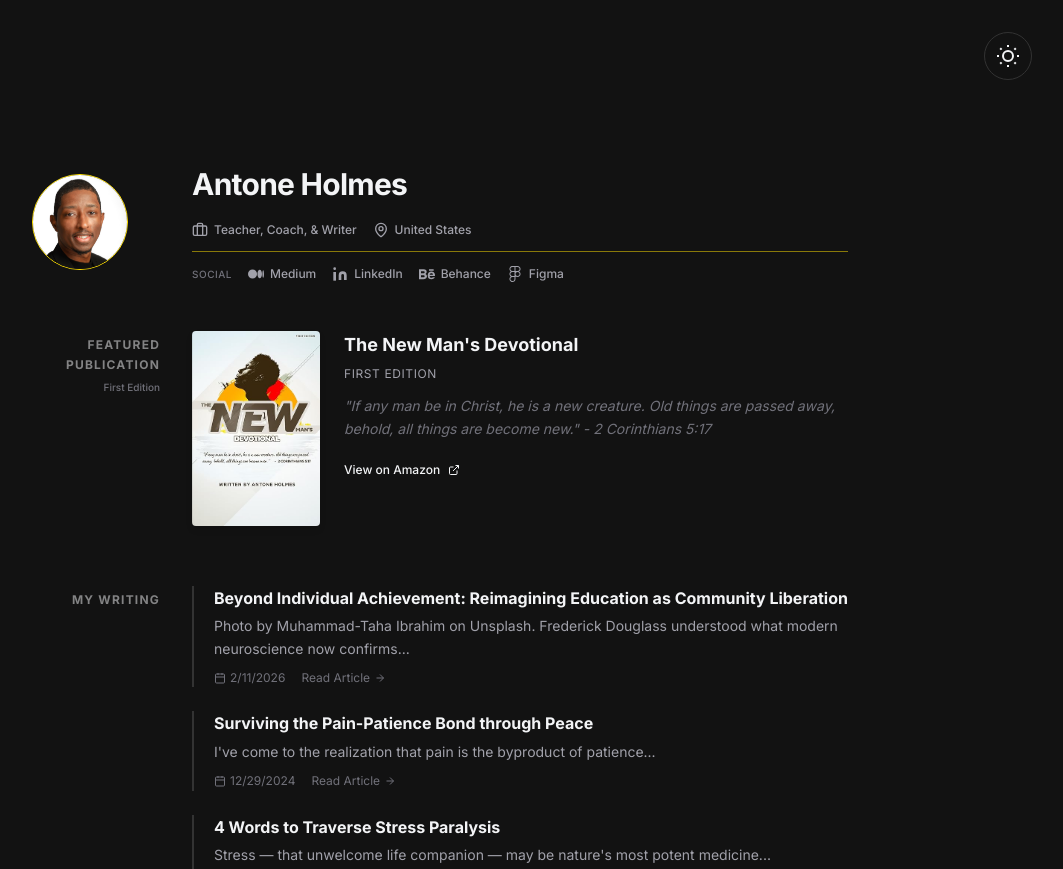
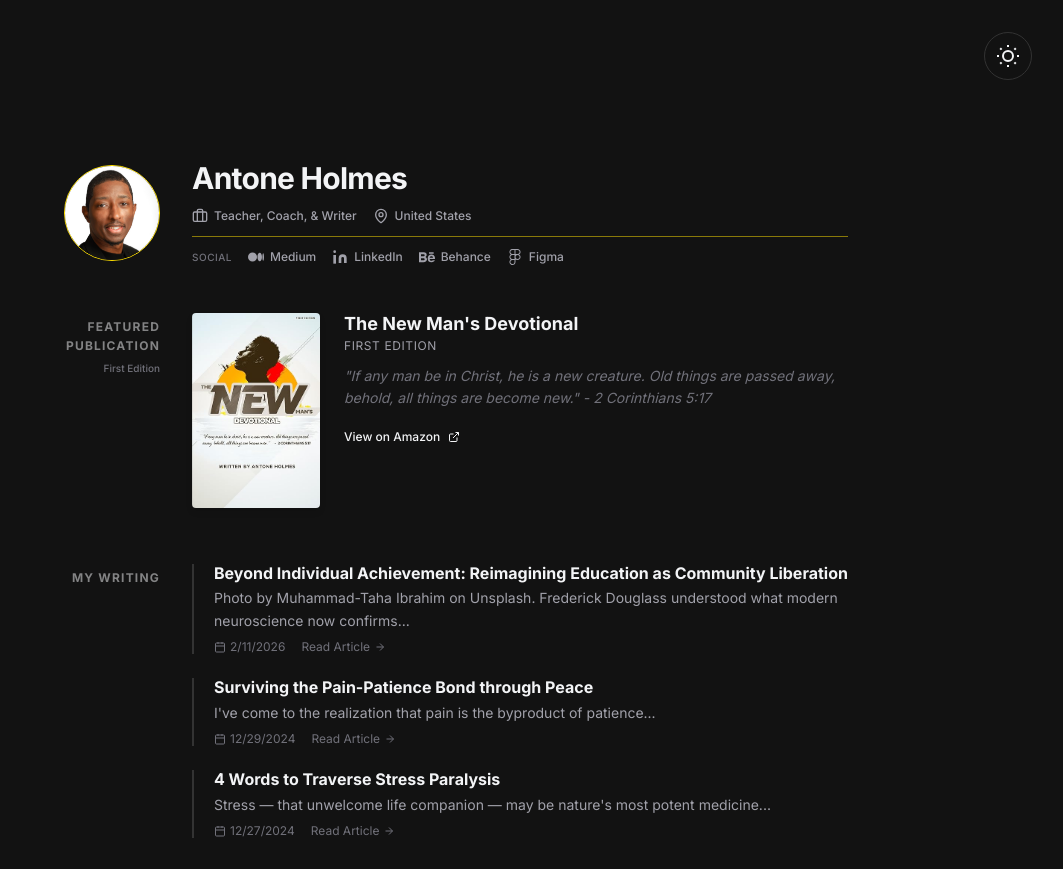
Before and after one commit to hjs-ah/AH-FE-2.0, a website: page index.html in a window 1280 px wide. Shown: the top 869 px of the page, without its empty margins (216-1279 px from the left). Drawn offline with Linux system fonts and the light colour scheme; no server answers.

Commit message:
Updaing Styles

```diff
--- a/index.html
+++ b/index.html
@@ -35,7 +35,7 @@
         <!-- Hero Section -->
         <header class="hero fade-in-left">
             <div class="profile-image-wrapper">
-                <img src="https://hjs-ah.github.io/AH-FE-2.0/ProHeadshot_web-copy.jpg" alt="Antone Holmes" class="profile-image">
+                <img src="https://hjs-ah.github.io/AH-FE-2.0/ProHeadshot_web-copy.jpg" alt="Antone Holmes, MA" class="profile-image">
             </div>
             <div class="profile-content">
                 <h1 class="profile-name">Antone Holmes</h1>
--- a/styles.css
+++ b/styles.css
@@ -34,7 +34,7 @@ body {
     font-family: 'Inter', -apple-system, BlinkMacSystemFont, 'Segoe UI', Roboto, sans-serif;
     background-color: var(--bg-page);
     color: var(--text-primary);
-    line-height: 1.6;
+    line-height: 1.2;
     transition: background-color 0.3s ease, color 0.3s ease;
     -webkit-font-smoothing: antialiased;
 }
@@ -134,7 +134,7 @@ body {
 
 .profile-image-wrapper {
     display: flex;
-    justify-content: center;
+    justify-content: right;
 }
 
 .profile-image {
```
